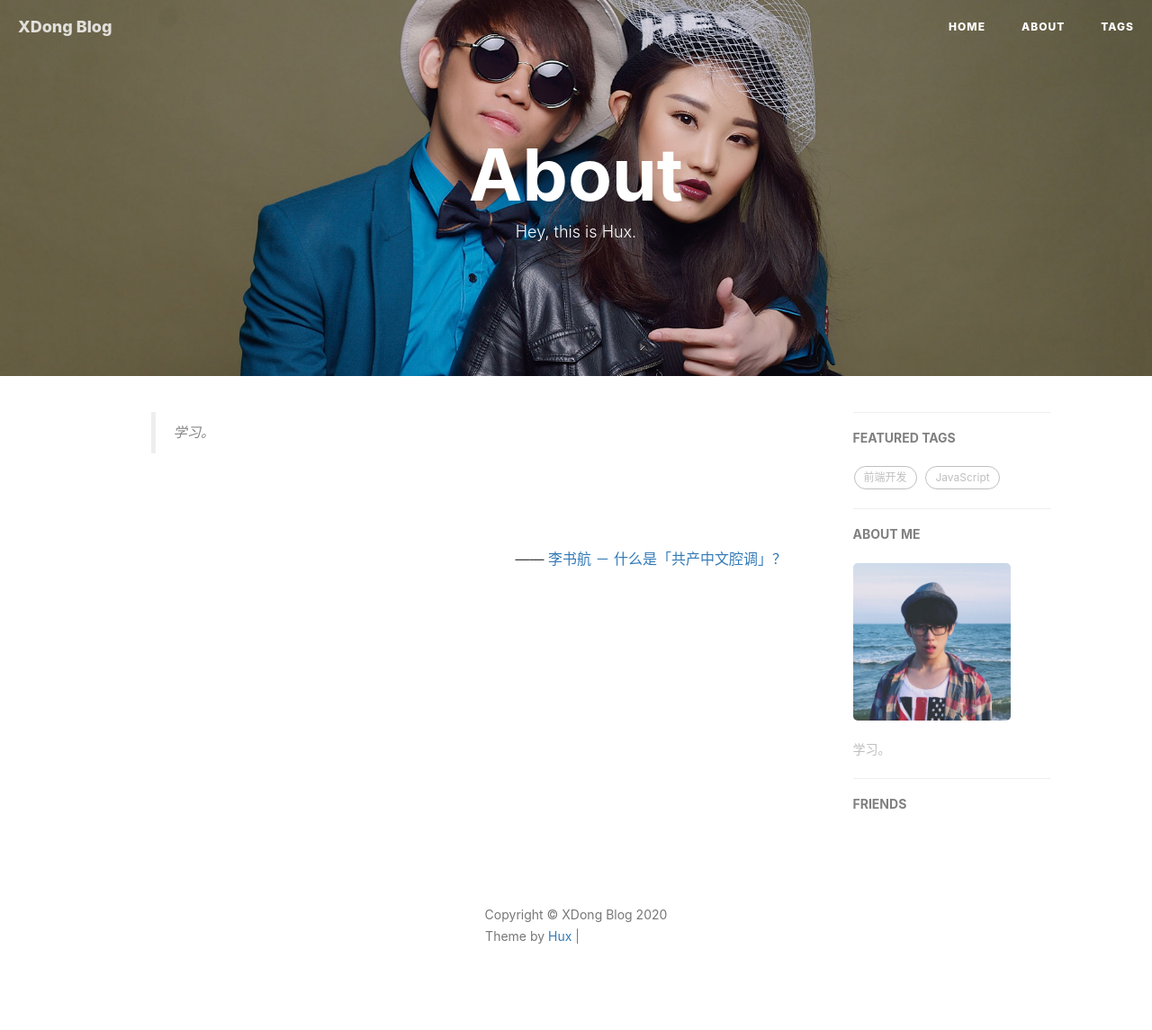
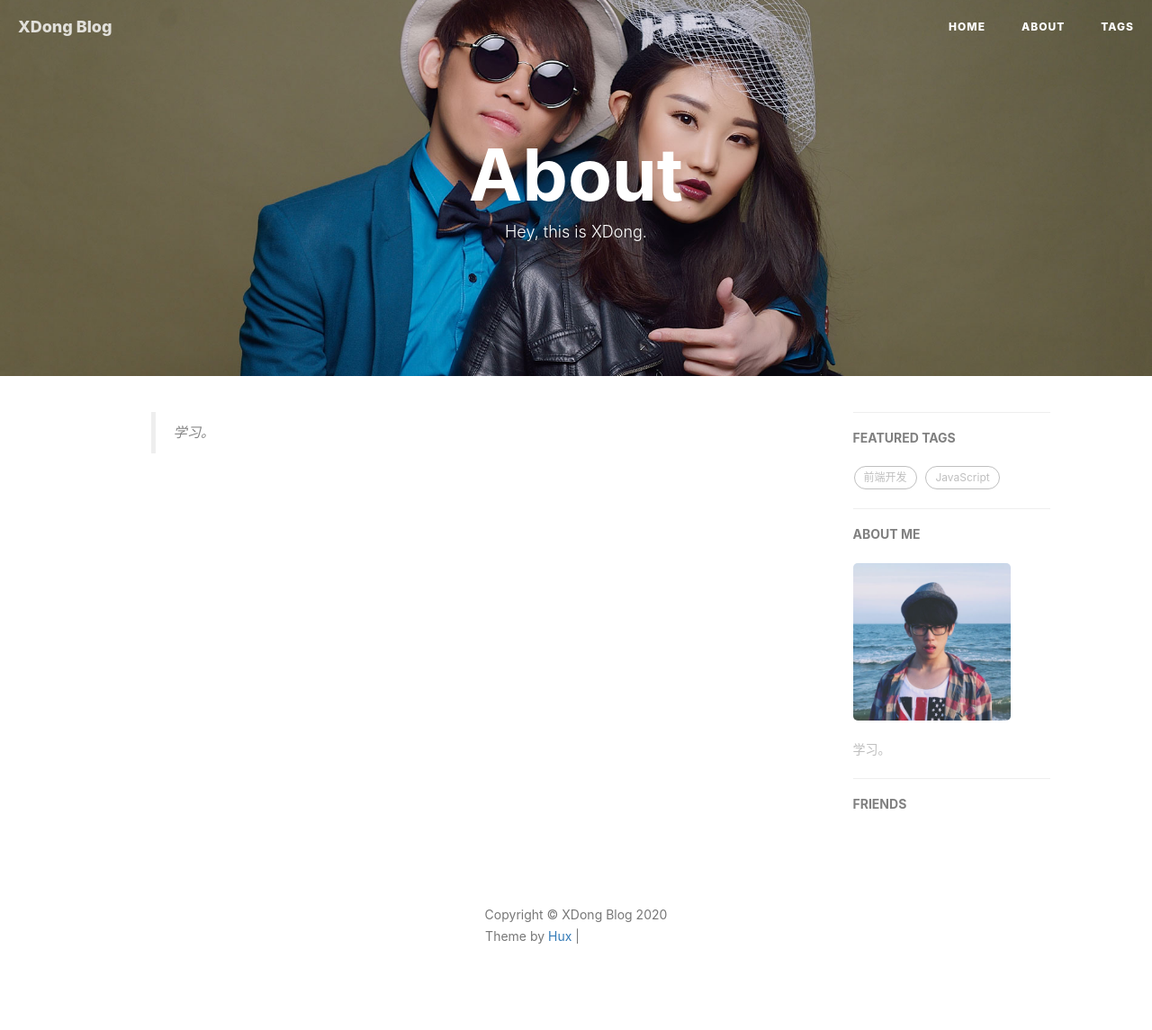
Before and after one commit to LikeAPhoenix/LikeAPhoenix.github.io, a Jekyll site: the page built from about.html, in a window 1280 px wide. Shown: the whole page at 90% size. Built offline with Jekyll 4.4.1, drawn with Linux system fonts in a browser that asks for light colours; nearby versions of some CDN libraries; comment, search, counter and statistics services are not loaded; grey boxes are pictures that could not be loaded.

Commit message:
regular submit

```diff
--- a/about.html
+++ b/about.html
@@ -1,7 +1,7 @@
 ---
 layout: page
 title: "About"
-description: "Hey, this is Hux."
+description: "Hey, this is XDong."
 header-img: "img/about-bg.jpg"
 ---
 
@@ -12,9 +12,4 @@ header-img: "img/about-bg.jpg"
     </blockquote>
     <br>
     <br>
-
-    <p style="text-align:right;">
-        —— <a href="http://www.zhihu.com/question/19687065">李书航 － 什么是「共产中文腔调」？ </a>
-    </p>
-
 </div>
```
